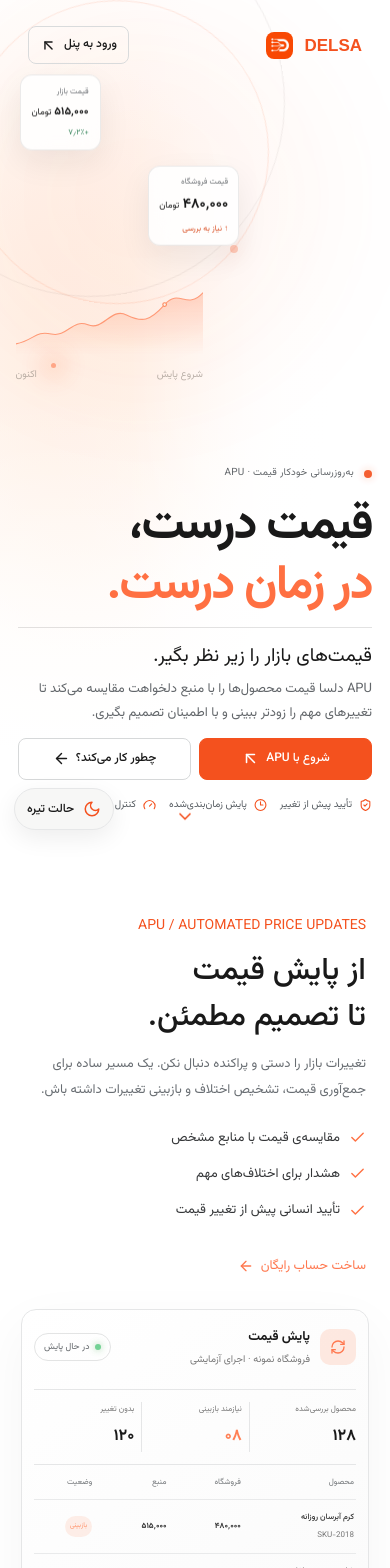
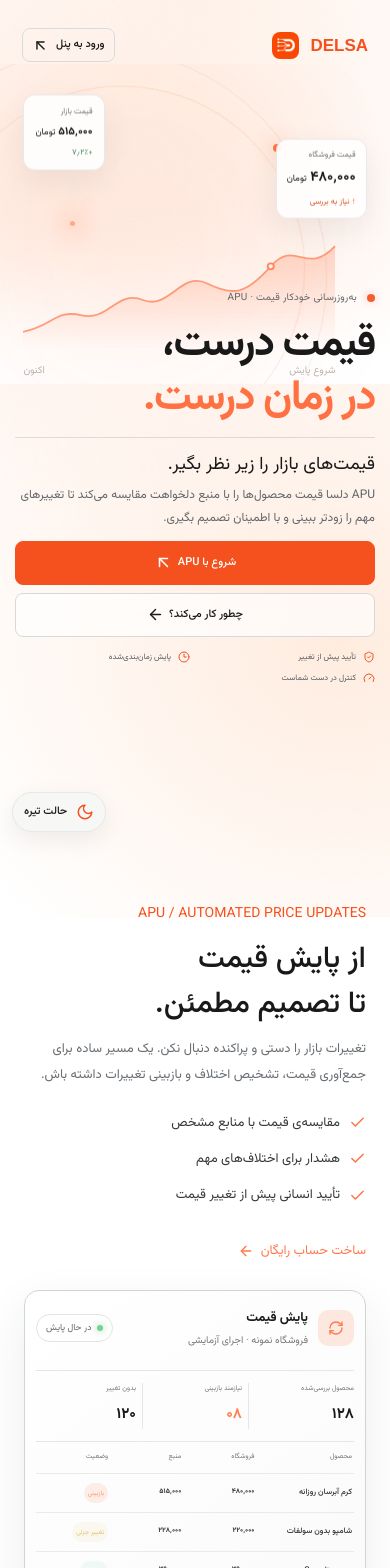
Before and after one commit to maxjomeh/delsa, a Next.js app: page / in a window 390 px wide. Shown: the top 1568 px of the page. Built offline with nearby package versions, Linux system fonts and the light colour scheme.

Commit message:
Refresh background motion and rebuild mobile hero

```diff
--- a/app/globals.css
+++ b/app/globals.css
@@ -166,3 +166,80 @@
 
 /* Keep the navigation visually attached to the same canvas. */
 html[data-theme=light] .floating-header{background:transparent;border-color:transparent;box-shadow:none;backdrop-filter:none;-webkit-backdrop-filter:none}
+
+/* Pointer-reactive ambient light and clearer section cards */
+:root{--cursor-x:50vw;--cursor-y:38vh}
+body{position:relative;isolation:isolate;overflow-x:hidden}
+body::before{content:"";position:fixed;z-index:-2;inset:-8%;pointer-events:none;background:radial-gradient(42rem 34rem at 16% 28%,#ffeadfcc,transparent 74%),radial-gradient(38rem 34rem at 82% 72%,#ffe5d3bb,transparent 72%),radial-gradient(26rem 26rem at 52% 5%,#fff2e8cc,transparent 70%);animation:ambient-drift 18s ease-in-out infinite alternate;will-change:transform}
+.cursor-glow{position:fixed;z-index:-1;left:var(--cursor-x);top:var(--cursor-y);width:min(34vw,500px);aspect-ratio:1;border-radius:50%;pointer-events:none;transform:translate(-50%,-50%);background:radial-gradient(circle,#f4511e20 0%,#ff7c3b12 32%,transparent 70%);filter:blur(18px);opacity:0;transition:opacity .45s ease;will-change:left,top,opacity}
+html[data-cursor-active=true] .cursor-glow{opacity:1}
+@keyframes ambient-drift{0%{transform:translate3d(-1.5%,-1%,0) scale(1)}100%{transform:translate3d(1.5%,1.7%,0) scale(1.08)}}
+html[data-theme=dark] body::before{background:radial-gradient(42rem 34rem at 16% 28%,#ff76231c,transparent 74%),radial-gradient(38rem 34rem at 82% 72%,#ff5a1f18,transparent 72%),radial-gradient(26rem 26rem at 52% 5%,#ff9a4510,transparent 70%)}
+html[data-theme=dark] .cursor-glow{background:radial-gradient(circle,#ff6c3024 0%,#ff7c3b14 32%,transparent 70%)}
+.apu-hero{background:transparent}
+.apu-demo,.steps-grid article,.soon-list>div,.closing{border:1px solid #cfd4d8;box-shadow:0 15px 42px #252c3212}
+.apu-demo{box-shadow:0 18px 48px #252c3216}
+.steps-grid article:hover{border-color:#f08a65;box-shadow:0 18px 48px #f4511e20}
+.faq details{border-color:#d4d9dc}
+.steps-section{background:linear-gradient(180deg,#fff8f3d9,#ffffffdf 88%);}
+html[data-theme=dark] .steps-section{background:linear-gradient(180deg,#1a1715e8,#171717ed)}
+html[data-theme=dark] .apu-demo,html[data-theme=dark] .steps-grid article,html[data-theme=dark] .soon-list>div,html[data-theme=dark] .closing{border-color:#414345;box-shadow:0 16px 42px #0002}
+html[data-theme=dark] .faq details{border-color:#3a3c3e}
+
+@media(max-width:760px){
+  .apu-hero{display:block;min-height:100svh;height:auto;padding:84px 18px 32px;overflow:hidden}
+  .apu-hero-art{inset:64px 0 auto;width:100%;height:320px;background:radial-gradient(ellipse at 34% 32%,#fff0e7 0,transparent 68%)}
+  .apu-hero-art::after{background:linear-gradient(180deg,transparent 42%,#ffffff20 58%,#ffffffe8 88%,#fff 100%)}
+  html[data-theme=dark] .apu-hero-art{background:radial-gradient(ellipse at 34% 32%,#382318 0,transparent 68%)}
+  html[data-theme=dark] .apu-hero-art::after{background:linear-gradient(180deg,transparent 42%,#12121120 58%,#121211e8 88%,#121211 100%)}
+  .apu-hero .cinematic-inner{position:relative;inset:auto;width:100%;max-width:600px;margin:215px auto 0;padding:0;transform:none}
+  .apu-headline{font-size:clamp(42px,11vw,60px);line-height:1.3;letter-spacing:-.035em;margin:10px 0 0}
+  .apu-hero .cinematic-label{font-size:10px}
+  .apu-hero .cinematic-intro{display:block;margin-top:10px;padding-top:13px}
+  .apu-hero .cinematic-overline{font-size:18px;line-height:1.6}
+  .apu-hero .cinematic-intro p{font-size:12px;line-height:1.85;margin-top:5px}
+  .apu-hero .cinematic-intro .hero-actions{display:grid;grid-template-columns:1fr 1fr;gap:8px;margin-top:12px}
+  .apu-hero .hero-actions .button{min-width:0;white-space:normal;min-height:44px;font-size:11px;padding:8px 7px;gap:5px}
+  .hero-proof{display:grid;grid-template-columns:1fr 1fr;gap:8px 10px;margin-top:14px;font-size:9px}
+  .hero-proof span{min-width:0;line-height:1.6}
+  .hero-proof svg{width:12px;height:12px}
+  .hero-scroll{display:none}
+  .price-one{left:6%;right:auto;top:10%;transform:scale(.82);transform-origin:top left}
+  .price-two{left:auto;right:6%;top:27%;transform:scale(.80);transform-origin:top right}
+  .price-chart{left:6%;right:auto;top:54%;width:min(80vw,320px);opacity:.48}
+  .orbit-a{left:-34%;right:auto;top:-5%;width:118vw}
+  .orbit-b{left:-16%;right:auto;top:7%;width:94vw}
+  .dot-a{left:70%;right:auto;top:25%}.dot-b{left:18%;right:auto;top:49%}
+  .apu-story{grid-template-columns:minmax(0,1fr);gap:24px;padding-block:58px}
+  .story-copy h2{font-size:30px}
+  .apu-demo{min-width:0;margin:0;padding:15px 11px;border-radius:15px;overflow:hidden}
+  .demo-line{grid-template-columns:minmax(0,1.5fr) repeat(3,minmax(0,1fr));gap:4px;padding:9px 2px;font-size:8px;min-width:0}
+  .demo-product{font-size:8px;min-width:0}.demo-product>span:first-child{min-width:0}.demo-product>span:first-child b{font-size:8px;overflow-wrap:anywhere}.demo-product>span:first-child small{display:none}
+  .demo-status{font-size:7px;padding:4px 4px;white-space:normal;text-align:center}
+  .demo-stats>div{padding-inline:6px}.demo-stats small{font-size:7px}.demo-stats b{font-size:15px}
+  .steps-section{padding:54px 0}
+  .steps-grid{grid-template-columns:1fr;gap:11px;margin-top:20px}
+  .steps-grid article{min-height:unset;padding:18px 18px 19px;border-radius:14px}
+  .steps-grid h3{font-size:15px;margin:12px 0 4px}.steps-grid p{font-size:12px}
+  .section-head{display:block;margin-bottom:20px}.section-head h2{font-size:25px}.section-head>p{font-size:12px;margin-top:7px}
+  .soon-section{grid-template-columns:minmax(0,1fr);gap:20px;padding-block:55px}
+  .soon-heading h2{font-size:28px}.soon-list{gap:8px}.soon-list>div{min-width:0;padding:11px 12px;gap:9px;border-radius:11px}.soon-list b{font-size:11px}
+  .faq{padding-block:55px}.faq summary{font-size:15px}.faq details{padding:17px 0}.faq details p{font-size:12px;line-height:1.9}
+  .closing{margin-inline:18px;padding:21px 18px;border-radius:14px;gap:16px}
+  .closing h2{font-size:20px;line-height:1.6}.closing p{font-size:12px}.closing .button{width:100%;justify-content:center}
+  .footer{padding-block:36px;gap:15px}.footer>span:nth-child(2){display:none}.footer>a:last-child{margin-right:auto;font-size:11px}
+  .theme-toggle{left:12px;bottom:12px;min-height:40px;padding:0 11px;font-size:11px}
+}
+@media(max-width:390px){
+  .apu-hero{padding-inline:15px}
+  .apu-hero .cinematic-inner{margin-top:205px}
+  .apu-headline{font-size:42px}
+  .apu-hero .cinematic-intro .hero-actions{grid-template-columns:1fr}
+  .hero-proof{grid-template-columns:1fr 1fr;font-size:8px}
+  .demo-line{grid-template-columns:minmax(0,1.35fr) repeat(3,minmax(0,1fr));font-size:7px;gap:3px}
+  .demo-status{font-size:6.5px}
+  .floating-header{width:calc(100% - 22px);padding-inline:10px}
+  .floating-header .button{padding:7px 9px;font-size:11px}
+}
+@media(pointer:coarse){.cursor-glow{display:none}}
+@media(prefers-reduced-motion:reduce){body::before,.cursor-glow{animation:none!important;transition:none!important}.cursor-glow{display:none}}
```
